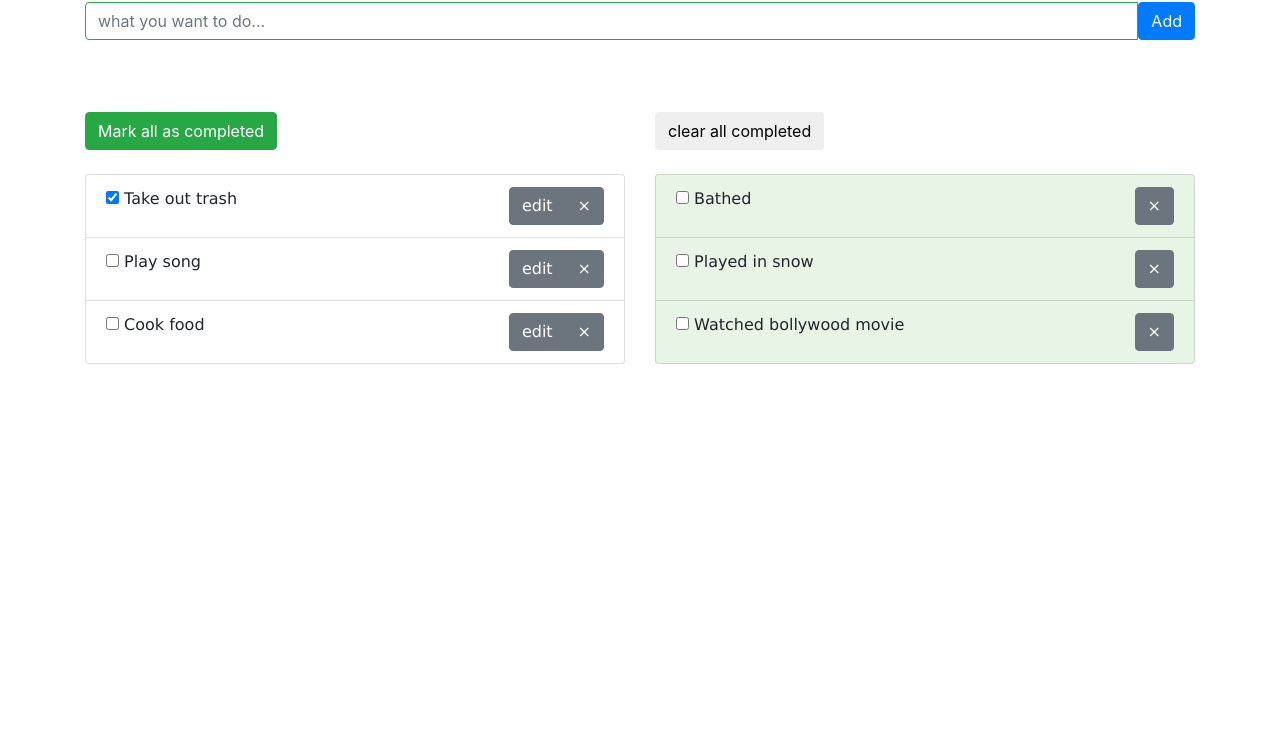
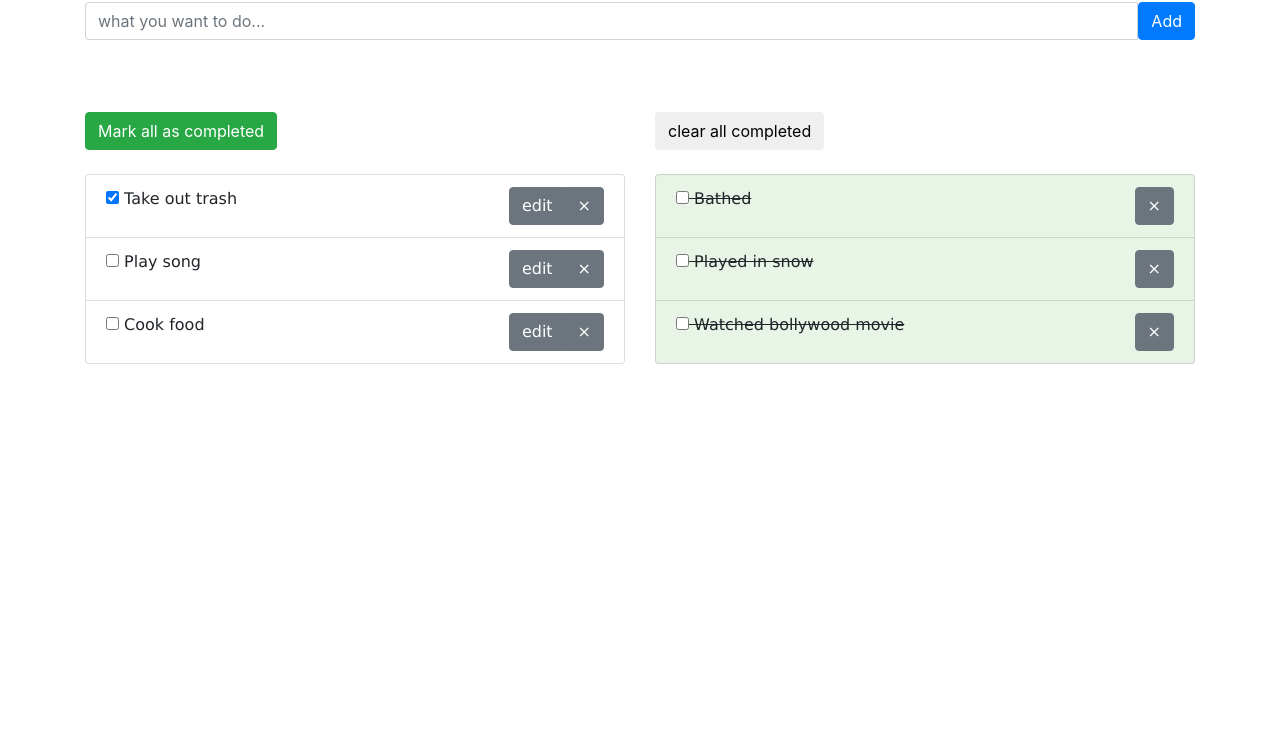
Before and after one commit to kabitachongbang/todo-app, a plain HTML site: page index.html in a window 1280 px wide. Shown: the part 54-800 px from the top of the page. Drawn offline with nearby package versions, Linux system fonts and the light colour scheme.

Commit message:
added strikethrough text

```diff
--- a/index.html
+++ b/index.html
@@ -20,26 +20,17 @@
 
 <body>
   <div class="container ">
-    <h1 class=" text-center ">
+    <h1 class=" text-center">
       things to do
     </h1>
-
-    <div class="input-group" id='needs-validation' nonvalidate>
-
-      <input type="text" name='entry' class="form-control is-valid width=100" required placeholder="what you want to do..." />
-      <div class='invalid-feedback'>Plese enter todo item</div>
-
-
-
+    <div class="input-group">
+      <input type="text" name='entry' class="form-control width=100" placeholder="what you want to do..." />
       <span class='input-group-btn'>
         <button type="submit" class="btn btn-primary">
           Add
         </button></span>
-
     </div>
-
     <br />
-
     <br>
     <div class="row">
       <div class="col-md-6 col-sm-12 ">
@@ -84,23 +75,23 @@
           <button class='btn bg-muted'>clear all completed</button><br><br>
           <ul class="list-group list-unstyled">
             <li class="list-group-item">
-              <label for="userBath"><input type="checkbox" name="userBath" /> Bathed</label>
+              <label for="userBath"><input type="checkbox" name="userBath" /><s> Bathed</s></label>
               <span class="float-right">
                 <button class='btn btn-secondary'>&times;</button>
               </span>
             </li>
             <li class="list-group-item">
               <label for="userPlay">
-                <input type="checkbox" name="userPlay" /> Played in
-                snow</label>
+                <input type="checkbox" name="userPlay" /><s> Played in
+                  snow </s></label>
               <span class="float-right">
                 <button class='btn btn-secondary'>&times;</button>
               </span>
             </li>
             <li class="list-group-item">
               <label for="userWatch">
-                <input type="checkbox" name="userWatch" /> Watched bollywood
-                movie</label>
+                <input type="checkbox" name="userWatch" /><s> Watched bollywood
+                  movie</s></label>
               <span class="float-right">
                 <button class='btn btn-secondary'>&times;</button>
               </span>
```
